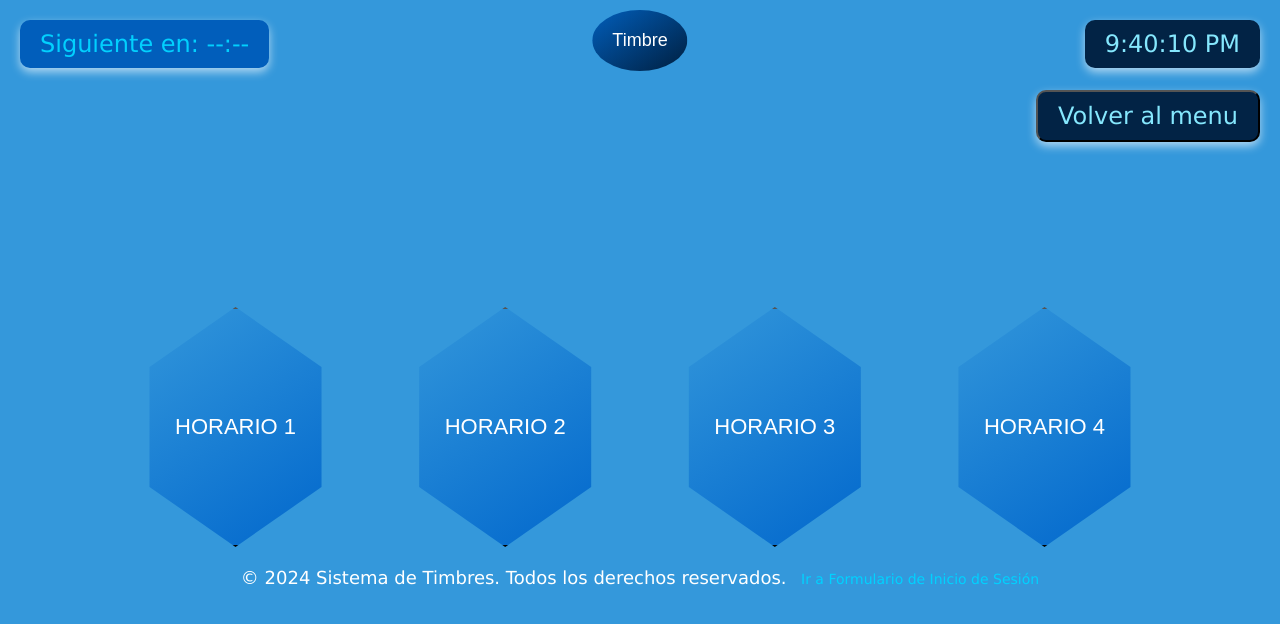
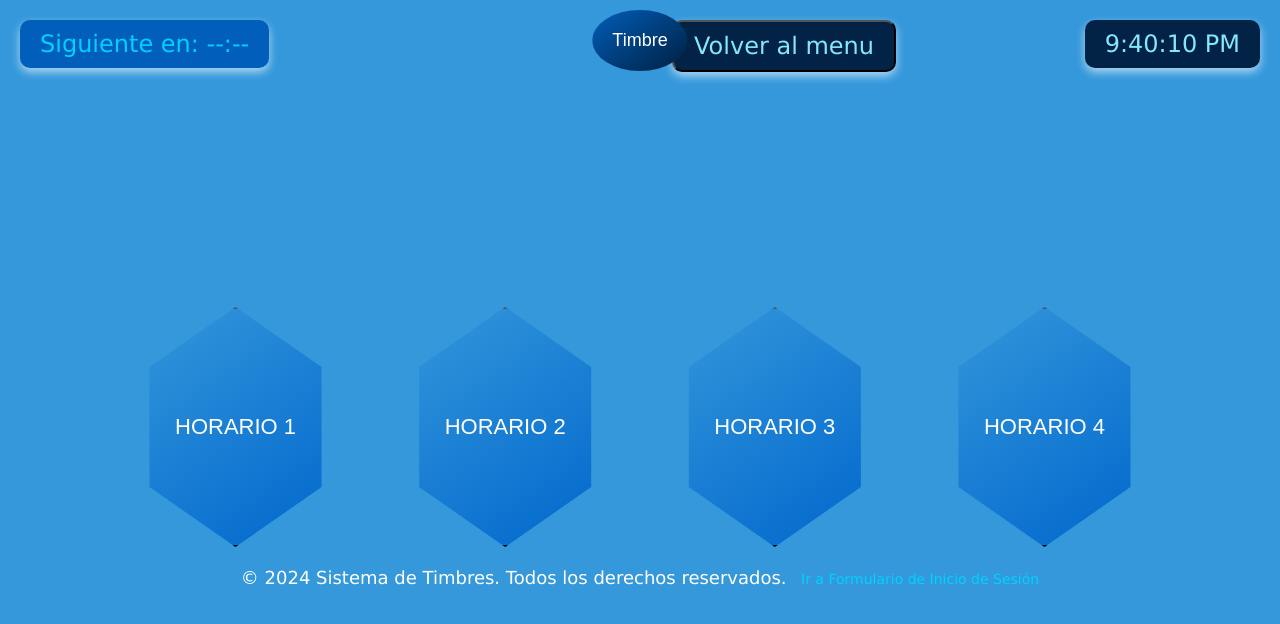
Before and after one commit to sirbolk/sirbolk.github-io, a plain HTML site: page timbre_primaria.html in a window 1280 px wide. Drawn offline with Linux system fonts and the light colour scheme.

Commit message:
timbre_primaria.html

```diff
--- a/timbre_primaria.html
+++ b/timbre_primaria.html
@@ -35,8 +35,8 @@
         }
         .volver-al-menu {
             position: absolute;
-            top: 90px;
-            right: 20px;
+            top: 20px;
+            right: 30%;
             background-color: #022345;
             padding: 10px 20px;
             border-radius: 10px;
```
